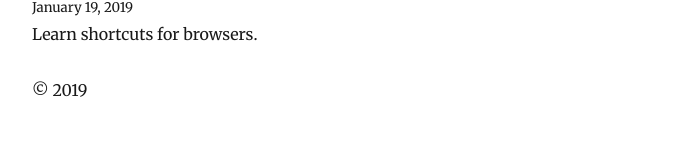
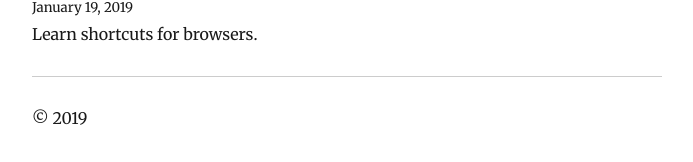
Before and after one commit to bgord/blog, a Gatsby site: page / in a window 1280 px wide. Shown: the part 1070-1232 px from the top of the page, without its empty margins (293-986 px from the left). Built offline with nearby package versions, Linux system fonts and the light colour scheme; Gatsby itself is replaced by a stand-in of ours; some packages are replaced by stand-ins of ours.

Commit message:
Add <hr />

```diff
--- a/src/components/layout.js
+++ b/src/components/layout.js
@@ -62,7 +62,9 @@ class Layout extends React.Component {
 			>
 				<header>{header}</header>
 				<main>{children}</main>
-				<footer>© {new Date().getFullYear()}</footer>
+				<footer>
+					<hr />© {new Date().getFullYear()}
+				</footer>
 			</div>
 		);
 	}
```
